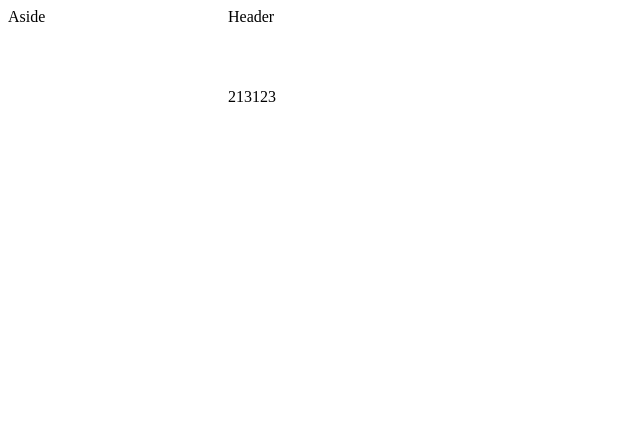
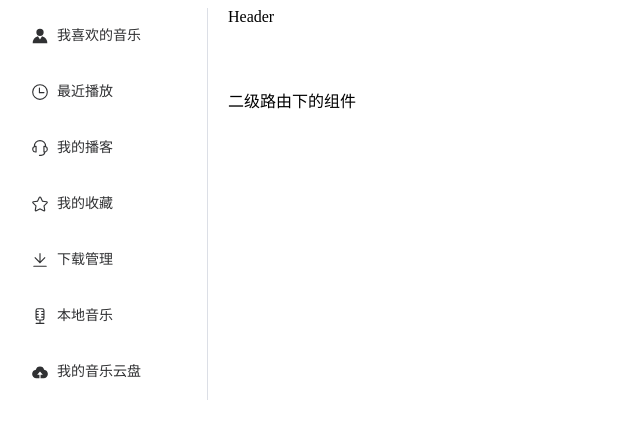
Before and after one commit to oranges21/myMusic, a Vue app: page /#/recommed in a window 1280 px wide. Shown: the top 438 px of the page, without its empty margins (0-640 px from the left). Built offline with nearby package versions, Linux system fonts and the light colour scheme.

Commit message:
侧边栏设计

```diff
--- a/src/Layout/components/Aside/index.vue
+++ b/src/Layout/components/Aside/index.vue
@@ -1,7 +1,64 @@
 <template>
-  <div>Aside</div>
+  <div>
+    <el-menu
+      default-active="2"
+      class="el-menu-vertical-demo"
+      :collapse="isCollapse"
+      @select="handleSelect"
+      @close="handleClose"
+    >
+      <el-menu-item index="myMusic">
+        <el-icon><Avatar /></el-icon>
+        <template #title>我喜欢的音乐</template>
+      </el-menu-item>
+      <el-menu-item index="Lately">
+        <el-icon><Clock /></el-icon>
+        <template #title>最近播放</template>
+      </el-menu-item>
+      <el-menu-item index="3">
+        <el-icon><Service /></el-icon>
+        <template #title>我的播客</template>
+      </el-menu-item>
+      <el-menu-item index="4">
+        <el-icon><Star /></el-icon>
+        <template #title>我的收藏</template>
+      </el-menu-item>
+      <el-menu-item index="5">
+        <el-icon><Download /></el-icon>
+        <template #title>下载管理</template>
+      </el-menu-item>
+      <el-menu-item index="6">
+        <el-icon><Mic /></el-icon>
+        <template #title>本地音乐</template>
+      </el-menu-item>
+      <el-menu-item index="7">
+        <el-icon><UploadFilled /></el-icon>
+        <template #title>我的音乐云盘</template>
+      </el-menu-item>
+    </el-menu>
+  </div>
 </template>
 
-<script setup></script>
+<script setup>
+import { ref } from "vue";
+import {
+  Menu as IconMenu,
+  Star,
+  Download,
+  Service,
+  Clock,
+  UploadFilled,
+  Mic,
+  Avatar,
+} from "@element-plus/icons-vue";
+
+const isCollapse = ref(false);
+const handleSelect = (key, keyPath) => {
+  console.log(key, keyPath);
+};
+const handleClose = (key, keyPath) => {
+  console.log(key, keyPath);
+};
+</script>
 
 <style scoped></style>
--- a/src/Layout/components/Content/index.vue
+++ /dev/null
@@ -1,7 +0,0 @@
-<template>
-  <div>Content</div>
-</template>
-
-<script setup></script>
-
-<style scoped></style>
--- a/src/Layout/index.vue
+++ b/src/Layout/index.vue
@@ -2,7 +2,7 @@
   <div>
     <div class="common-layout">
       <el-container>
-        <el-aside width="200px">Aside</el-aside>
+        <el-aside width="200px"><Aside></Aside></el-aside>
         <el-container>
           <el-header><Header></Header></el-header>
           <el-main>
@@ -17,7 +17,6 @@
 <script setup>
 import Aside from "./components/Aside/index.vue";
 import Header from "./components/Header/index.vue";
-import Content from "./components/Content/index.vue";
 </script>
 
 <style scoped>
--- a/src/router/index.js
+++ b/src/router/index.js
@@ -1,6 +1,7 @@
 import Layout from "@/Layout/index.vue";
 import Login from "@/views/Login/index.vue";
 import Recommed from "@/views/Recommed/index.vue";
+import myMusic from "@/views/myMusic/index.vue";
 // import Login from "@/views/Login/index.vue";
 
 import {
@@ -22,11 +23,11 @@ const router = createRouter({
           name: "recommed",
           component: () => Recommed,
         },
-        // {
-        //   path: "/my",
-        //   name: "my",
-        //   component: () => My,
-        // },
+        {
+          path: "/myMusic",
+          name: "myMusic",
+          component: () => myMusic,
+        },
       ],
     },
     { path: "/login", name: "login", component: Login },
--- a/src/views/Recommed/index.vue
+++ b/src/views/Recommed/index.vue
@@ -1,6 +1,6 @@
 <template>
   <div class="recommed">
-    <div class="recommed-text">213123</div>
+    <div class="recommed-text">二级路由下的组件</div>
   </div>
 </template>
 
--- /dev/null
+++ b/src/views/myMusic/index.vue
@@ -0,0 +1,7 @@
+<template>
+  <div>myMusic</div>
+</template>
+
+<script setup></script>
+
+<style lang="scss" scoped></style>
```
Also changed, not shown: src/views/Lately/index.vue (added, +7 -0 lines).
